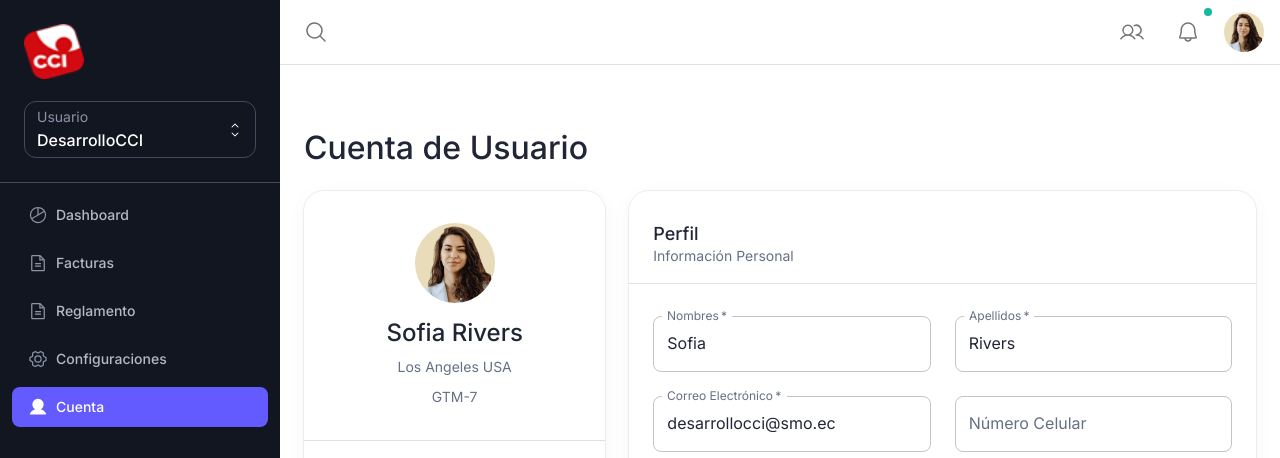
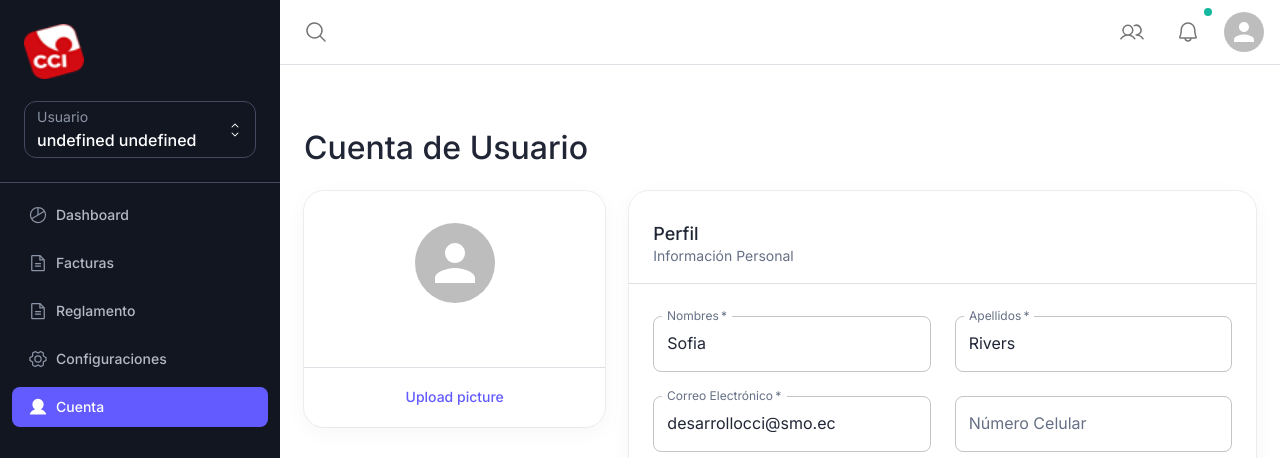
Before and after one commit to AlexGomez1993/front_canje, a Next.js app: page /dashboard/account in a window 1280 px wide. Shown: the top 458 px of the page. Built offline with nearby package versions, Linux system fonts and the light colour scheme; no server answers; sample sign-in values are in the browser's storage.

Commit message:
feat: :sparkles: identificacion del usuario logueado

```diff
--- a/src/components/dashboard/account/account-info.tsx
+++ b/src/components/dashboard/account/account-info.tsx
@@ -8,25 +8,19 @@ import Divider from '@mui/material/Divider';
 import Stack from '@mui/material/Stack';
 import Typography from '@mui/material/Typography';
 
-const user = {
-  name: 'Sofia Rivers',
-  avatar: '/assets/avatar.png',
-  jobTitle: 'Senior Developer',
-  country: 'USA',
-  city: 'Los Angeles',
-  timezone: 'GTM-7',
-} as const;
-
 export function AccountInfo(): React.JSX.Element {
+  const user = JSON.parse(localStorage.getItem('user')!);
   return (
     <Card>
       <CardContent>
         <Stack spacing={2} sx={{ alignItems: 'center' }}>
           <div>
-            <Avatar src={user.avatar} sx={{ height: '80px', width: '80px' }} />
+            <Avatar sx={{ height: '80px', width: '80px' }} />
           </div>
           <Stack spacing={1} sx={{ textAlign: 'center' }}>
-            <Typography variant="h5">{user.name}</Typography>
+            <Typography variant="h5">
+              {user.nombre} {user.apellidos}
+            </Typography>
             <Typography color="text.secondary" variant="body2">
               {user.city} {user.country}
             </Typography>
--- a/src/components/dashboard/layout/main-nav.tsx
+++ b/src/components/dashboard/layout/main-nav.tsx
@@ -70,7 +70,7 @@ export function MainNav(): React.JSX.Element {
             <Avatar
               onClick={userPopover.handleOpen}
               ref={userPopover.anchorRef}
-              src="/assets/avatar.png"
+              //src="/assets/avatar.png"
               sx={{ cursor: 'pointer' }}
             />
           </Stack>
--- a/src/components/dashboard/layout/mobile-nav.tsx
+++ b/src/components/dashboard/layout/mobile-nav.tsx
@@ -28,6 +28,7 @@ export interface MobileNavProps {
 
 export function MobileNav({ open, onClose }: MobileNavProps): React.JSX.Element {
   const pathname = usePathname();
+  const user: any = JSON.parse(localStorage.getItem('user')!);
 
   return (
     <Drawer
@@ -77,7 +78,7 @@ export function MobileNav({ open, onClose }: MobileNavProps): React.JSX.Element
               Usuario
             </Typography>
             <Typography color="inherit" variant="subtitle1">
-              DesarrolloCCI
+              {user ? user.nombre + ' ' + user.apellidos : null}
             </Typography>
           </Box>
           <CaretUpDownIcon />
@@ -88,7 +89,6 @@ export function MobileNav({ open, onClose }: MobileNavProps): React.JSX.Element
         {renderNavItems({ pathname, items: navItems })}
       </Box>
       <Divider sx={{ borderColor: 'var(--mui-palette-neutral-700)' }} />
-
     </Drawer>
   );
 }
--- a/src/components/dashboard/layout/side-nav.tsx
+++ b/src/components/dashboard/layout/side-nav.tsx
@@ -21,6 +21,7 @@ import { navIcons } from './nav-icons';
 
 export function SideNav(): React.JSX.Element {
   const pathname = usePathname();
+  const user: any = JSON.parse(localStorage.getItem('user')!);
 
   return (
     <Box
@@ -67,10 +68,10 @@ export function SideNav(): React.JSX.Element {
         >
           <Box sx={{ flex: '1 1 auto' }}>
             <Typography color="var(--mui-palette-neutral-400)" variant="body2">
-            Usuario
+              Usuario
             </Typography>
             <Typography color="inherit" variant="subtitle1">
-            DesarrolloCCI
+              {user ? user.nombre + ' ' + user.apellidos : null}
             </Typography>
           </Box>
           <CaretUpDownIcon />
@@ -81,7 +82,6 @@ export function SideNav(): React.JSX.Element {
         {renderNavItems({ pathname, items: navItems })}
       </Box>
       <Divider sx={{ borderColor: 'var(--mui-palette-neutral-700)' }} />
-
     </Box>
   );
 }
--- a/src/components/dashboard/layout/user-popover.tsx
+++ b/src/components/dashboard/layout/user-popover.tsx
@@ -27,7 +27,7 @@ export function UserPopover({ anchorEl, onClose, open }: UserPopoverProps): Reac
   const { checkSession } = useUser();
 
   const router = useRouter();
-
+  const user = JSON.parse(localStorage.getItem('user')!);
   const handleSignOut = React.useCallback(async (): Promise<void> => {
     try {
       const { error } = await authClient.signOut();
@@ -57,9 +57,11 @@ export function UserPopover({ anchorEl, onClose, open }: UserPopoverProps): Reac
       slotProps={{ paper: { sx: { width: '240px' } } }}
     >
       <Box sx={{ p: '16px 20px ' }}>
-        <Typography variant="subtitle1">Sofia Rivers</Typography>
+        <Typography variant="subtitle1">
+          {user.nombre} {user.apellidos}
+        </Typography>
         <Typography color="text.secondary" variant="body2">
-          sofia.rivers@devias.io
+          {user.email}
         </Typography>
       </Box>
       <Divider />
```
